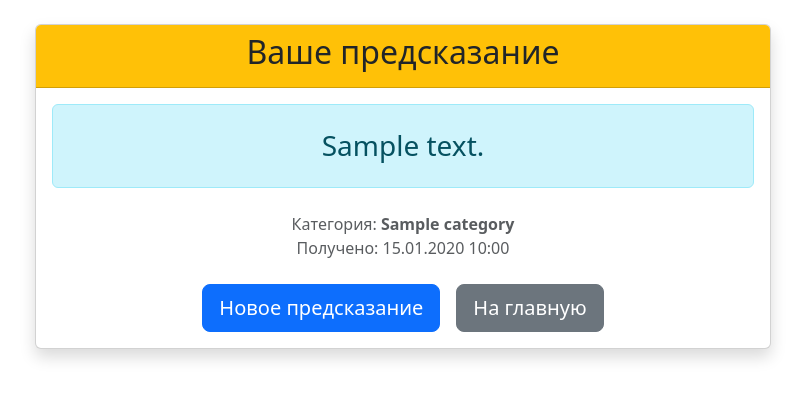
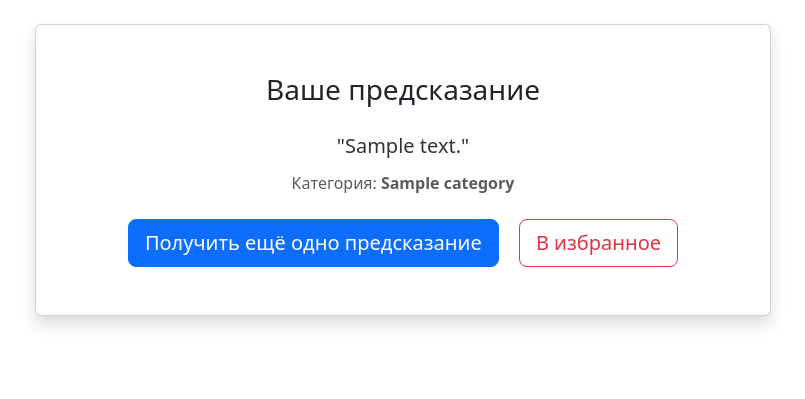
Before and after one commit to vadik7985-maker/final_project2, a Django app: page /result/1/ in a window 1280 px wide. Shown: the part 80-479 px from the top of the page, without its empty margins (237-1042 px from the left). Run offline with Django 5.2, Linux system fonts and the light colour scheme; a user stored in the database is signed in; tables that the repository leaves empty hold one stand-in row (values such as "Sample post").

Commit message:
Внес правки в views и перенес шабоны в predictions/templates

```diff
--- a/prediction_site/predictions/templates/result.html
+++ b/prediction_site/predictions/templates/result.html
@@ -1,32 +1,30 @@
 {% extends 'base.html' %}
 
-{% block title %}Ваше предсказание{% endblock %}
+{% block title %}Результат предсказания{% endblock %}
 
 {% block content %}
 <div class="row justify-content-center">
     <div class="col-md-8">
         <div class="card shadow">
-            <div class="card-header bg-warning text-dark text-center">
-                <h2>Ваше предсказание</h2>
-            </div>
-            <div class="card-body text-center">
-                <div class="alert alert-info p-4">
-                    <h3 class="mb-0">{{ cookie.text }}</h3>
-                </div>
+            <div class="card-body text-center p-5">
+                <h3 class="mb-4">Ваше предсказание</h3>
+
+                <p class="fs-5 prediction-text">
+                    "{{ cookie.text }}"
+                </p>
+
+                <p class="text-muted">
+                    Категория: <strong>{{ cookie.category.name }}</strong>
+                </p>
 
                 <div class="mt-4">
-                    <p class="text-muted">
-                        Категория: <strong>{{ cookie.category.name }}</strong><br>
-                        Получено: {{ prediction.received_at|date:"d.m.Y H:i" }}
-                    </p>
-                </div>
+                    <a href="{% url 'get_prediction' %}" class="btn btn-primary btn-lg me-3">
+                        Получить ещё одно предсказание
+                    </a>
 
-                <div class="mt-4 d-flex justify-content-center gap-3">
-                    <a href="{% url 'get_prediction' %}" class="btn btn-primary btn-lg">
-                        Новое предсказание
-                    </a>
-                    <a href="{% url 'home' %}" class="btn btn-secondary btn-lg">
-                        На главную
+                    <a href="{% url 'add_to_favorites' cookie.id %}?prediction_id={{ prediction.id }}"
+                       class="btn btn-outline-danger btn-lg">
+                        В избранное
                     </a>
                 </div>
             </div>
--- a/prediction_site/predictions/views.py
+++ b/prediction_site/predictions/views.py
@@ -48,9 +48,16 @@ def prediction_result(request, prediction_id):
         user=request.user
     )
 
+    # Проверяем, есть ли предсказание в избранном
+    is_favorite = FavoriteCookie.objects.filter(
+        user=request.user,
+        cookie=user_prediction.cookie
+    ).exists()
+
     context = {
         'prediction': user_prediction,
         'cookie': user_prediction.cookie,
+        'is_favorite': is_favorite,
     }
 
     return render(request, 'result.html', context)
@@ -73,6 +80,7 @@ def my_predictions(request):
 @login_required
 def add_to_favorites(request, cookie_id):
     cookie = get_object_or_404(FortuneCookie, id=cookie_id)
+    prediction_id = request.GET.get('prediction_id')
 
     favorite, created = FavoriteCookie.objects.get_or_create(
         user=request.user,
@@ -80,11 +88,13 @@ def add_to_favorites(request, cookie_id):
     )
 
     if created:
-        messages.success(request, f'Предсказание добавлено в избранное ❤️')
+        messages.success(request, 'Предсказание добавлено в избранное')
     else:
         messages.info(request, 'Это предсказание уже в избранном')
 
-    return redirect('prediction_result', prediction_id=request.GET.get('prediction_id'))
+    if prediction_id:
+        return redirect('prediction_result', prediction_id=prediction_id)
+    return redirect('favorites')
 
 
 @login_required
@@ -98,18 +108,6 @@ def remove_from_favorites(request, cookie_id):
 
 @login_required
 def favorites(request):
-    favorite_cookies = FavoriteCookie.objects.filter(
-        user=request.user
-    ).select_related('cookie').order_by('-added_at')
-
-    context = {
-        'favorite_cookies': favorite_cookies,
-    }
-    return render(request, 'predictions/favorites.html', context)
-
-
-@login_required
-def favorites(request):
     favorite_list = FavoriteCookie.objects.filter(
         user=request.user
     ).select_related('cookie', 'cookie__category').order_by('-added_at')
@@ -117,7 +115,7 @@ def favorites(request):
     context = {
         'favorite_list': favorite_list,
     }
-    return render(request, 'predictions/favorites.html', context)
+    return render(request, 'favorites.html', context)
 
 
 @login_required
@@ -133,4 +131,4 @@ def profile(request):
         'favorites_count': favorites_count,
         'total_cookies': FortuneCookie.objects.count(),
     }
-    return render(request, 'predictions/profile.html', context)
+    return render(request, 'profile.html', context)
```
Also changed, not shown: prediction_site/templates/predictions/result.html (deleted, +0 -34 lines), prediction_site/predictions/templates/favorite.html (renamed from prediction_site/templates/predictions/favorite.html).
